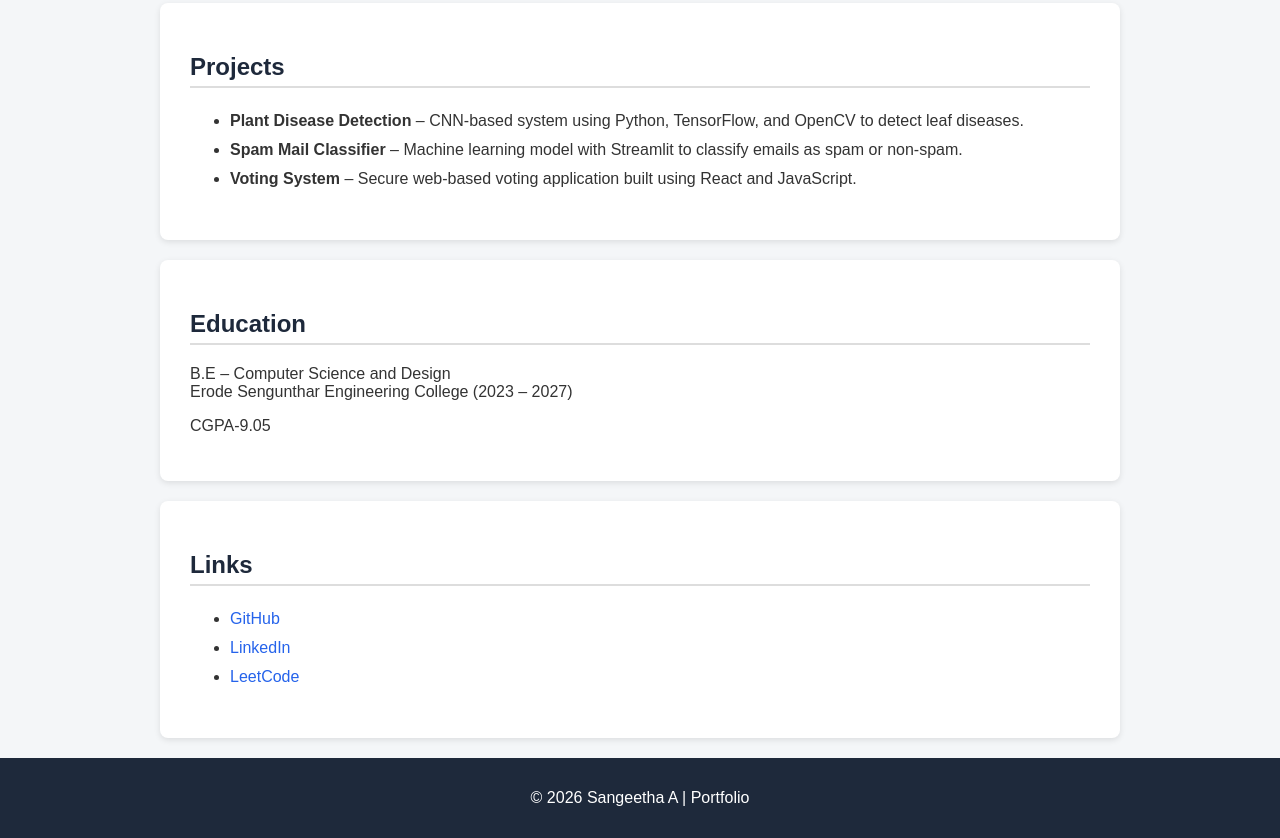
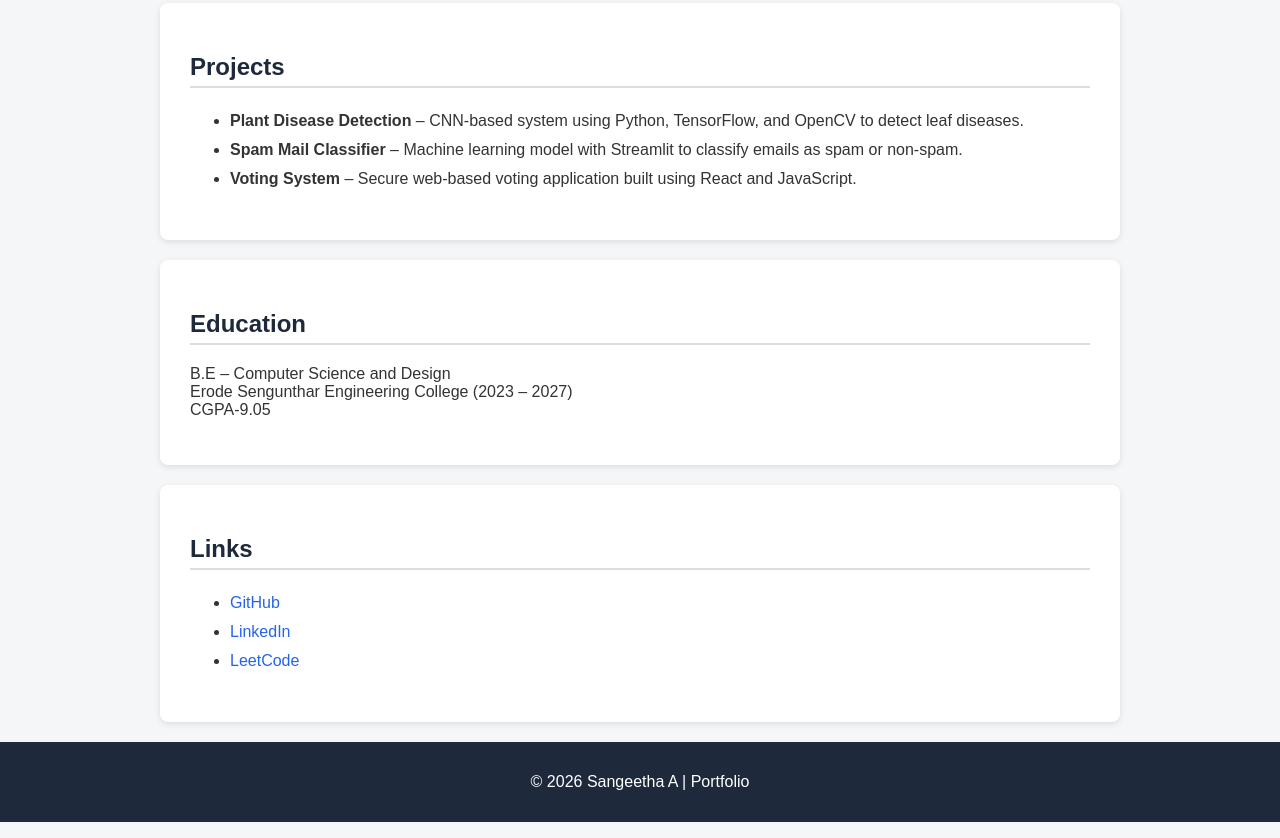
Before and after one commit to Sangeetha824-pixel/sangeetha-portfolio, a plain HTML site: page index.html in a window 1280 px wide. Shown: the part 801-1639 px from the top of the page. Drawn offline with Linux system fonts and the light colour scheme.

Commit message:
Trigger GitHub Pages rebuild

```diff
--- a/index.html
+++ b/index.html
@@ -91,9 +91,8 @@ I aim to grow as a Python full stack developer and contribute to building reliab
 <section>
     <h2>Education</h2>
     <p>B.E – Computer Science and Design<br>
-    Erode Sengunthar Engineering College (2023 – 2027)
-    </p>
-    </p>CGPA-9.05</p>
+    Erode Sengunthar Engineering College (2023 – 2027)<br>
+    CGPA-9.05</p>
 </section>
 
 <section>
```
